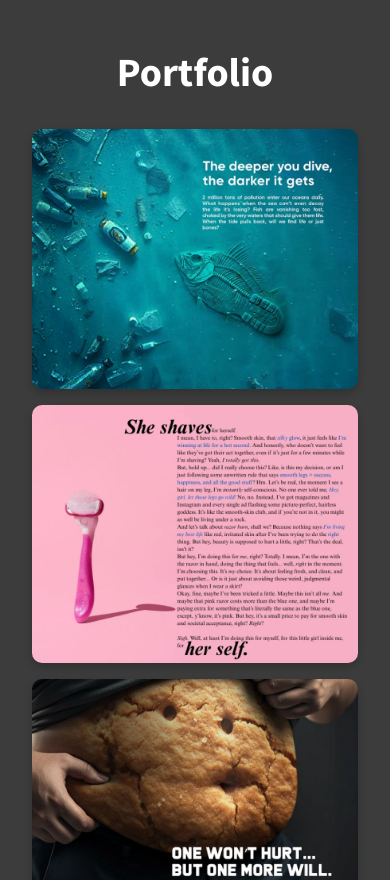
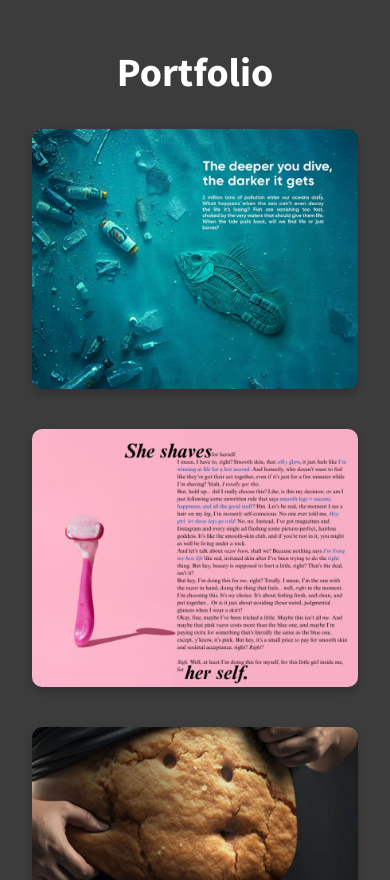
Before and after one commit to caldenrodrigues/Portfolio-Website, a Next.js app: page / in a window 390 px wide. Shown: the part 1120-2000 px from the top of the page. Built offline with nearby package versions, Linux system fonts and the light colour scheme.

Commit message:
Courosel

```diff
--- a/components/Portfolio.tsx
+++ b/components/Portfolio.tsx
@@ -34,7 +34,7 @@ const Portfolio: React.FC = () => {
                     setIsVisible(false);
                 }
             },
-            { threshold: 0.3 }
+            { threshold: 0.1 } // Lower threshold for earlier animation
         );
 
         if (portfolioRef.current) {
--- a/styles/Portfolio.module.css
+++ b/styles/Portfolio.module.css
@@ -40,7 +40,11 @@
         grid-template-columns: 1fr; /* Single column layout */
         grid-template-rows: auto; /* Adjust rows automatically */
         width: 100%; /* Full width */
-        gap: 1rem; /* Smaller gap between items */
+        gap: 1.5rem; /* Slightly larger gap for better spacing */
+    }
+
+    .gridItem {
+        margin-bottom: 1rem; /* Add spacing between items */
     }
 
     .arrowLeft,
```
